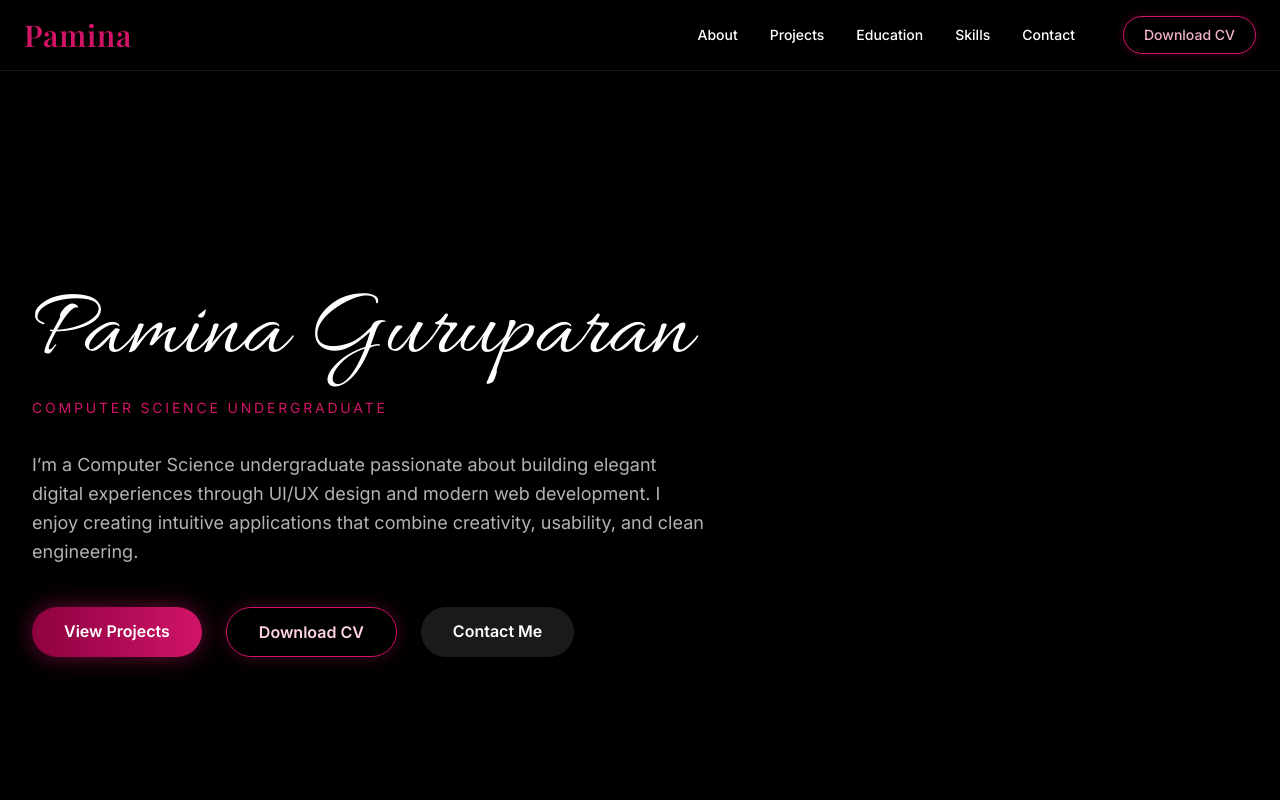
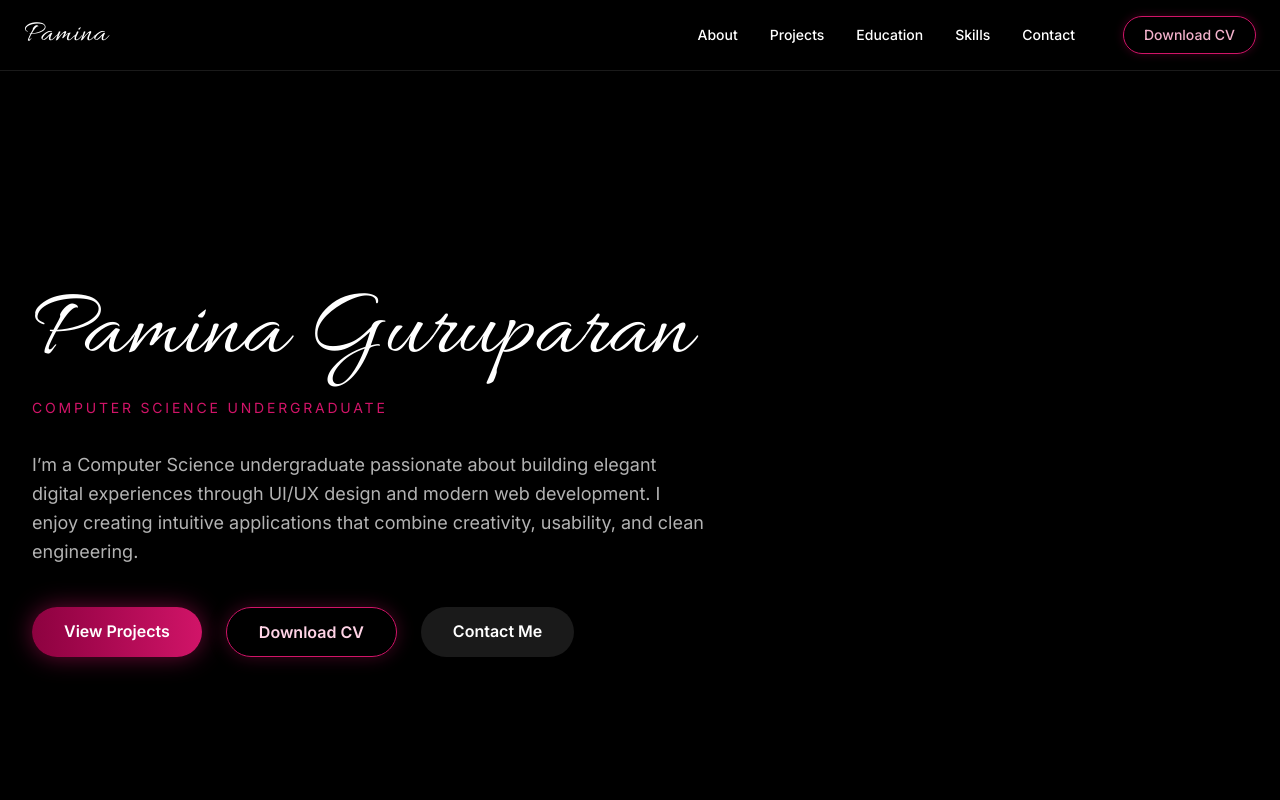
Before and after one commit to pamina-guru/pamina-portfolio, a React (Vite) app: page / in a window 1280 px wide. Shown: the top 800 px of the page. Built offline with nearby package versions, Linux system fonts and the light colour scheme.

Commit message:
Updated navbar logo to Pamina with Allura font

```diff
--- a/src/components/Navbar.jsx
+++ b/src/components/Navbar.jsx
@@ -3,9 +3,12 @@ function Navbar() {
     <nav className="sticky top-0 z-50 bg-black/70 backdrop-blur-md border-b border-white/10">
       <div className="max-w-7xl mx-auto px-6 py-4 flex items-center justify-between">
         {/* LOGO */}
-        <h1 className="logo-font text-3xl tracking-wide text-[#d11468] hover:scale-105 transition duration-300 cursor-pointer">
+        <a
+          href="#home"
+          className="text-3xl text-white allura-font tracking-wide"
+        >
           Pamina
-        </h1>
+        </a>
 
         {/* NAV LINKS */}
         <div className="hidden md:flex items-center gap-8 text-sm font-medium">
--- a/src/index.css
+++ b/src/index.css
@@ -23,3 +23,7 @@ body {
   font-family: "Instrument Serif", serif;
   font-style: italic;
 }
+
+.allura-font {
+  font-family: "Allura", cursive;
+}
```
